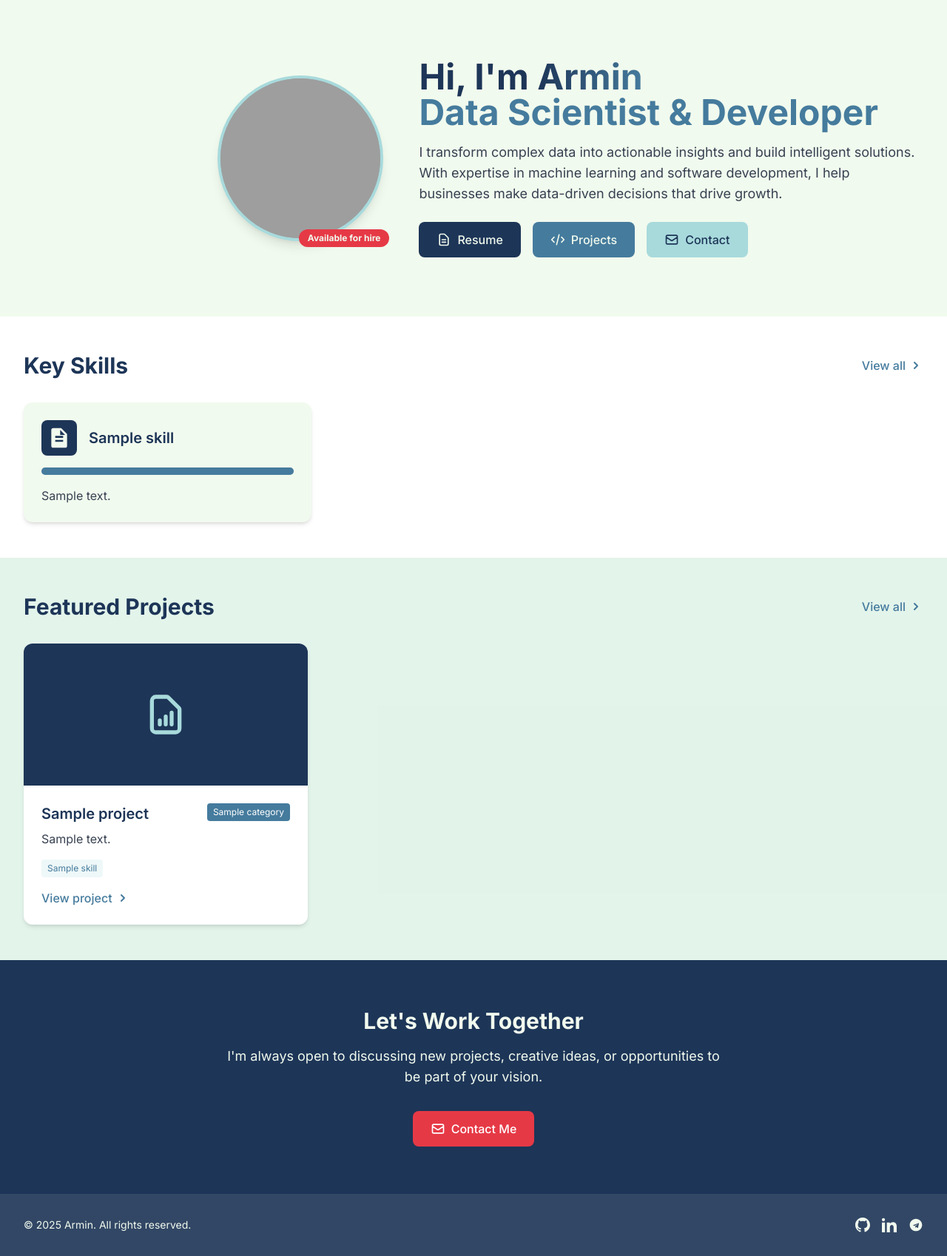
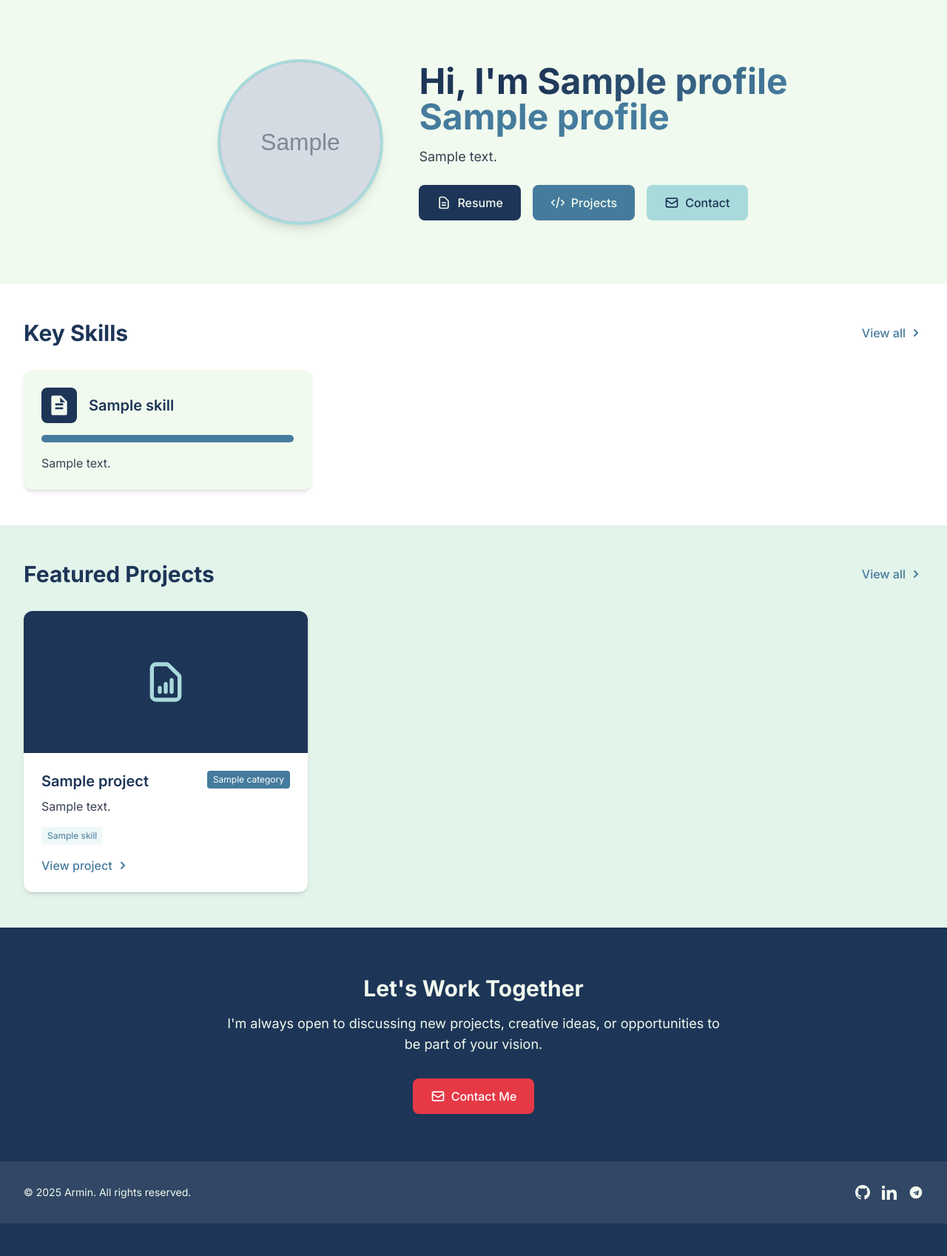
Before and after one commit to armin2080/Portfolio, a Django app: template templates/homepage.html in a window 1280 px wide. Shown: the part 64-1762 px from the top of the page at 74% size. After the commit the page ends 1718 px from the top, so only its background shows below. Run offline with Django 3.2, Linux system fonts and the light colour scheme; the template is opened without the code that fills it: most values are stand-ins (such as "Sample title", 1, 10 or a date in 2020); grey boxes marked "Sample" are stand-in pictures; some libraries are stand-ins or nearby versions; grey boxes are pictures that could not be loaded.

Commit message:
Update homepage template to use dynamic profile picture and info

```diff
--- a/templates/homepage.html
+++ b/templates/homepage.html
@@ -10,27 +10,32 @@
                 <div class="relative">
                     <div
                         class="w-48 h-48 md:w-56 md:h-56 rounded-full overflow-hidden border-4 border-teal shadow-lg profile-image">
-                        <!-- SVG placeholder for profile image -->
-                        <img src="media/img/profile.jpg" alt="Profile Picture" class="w-full h-full object-cover transition-transform duration-300 hover:scale-105">
+                        {% if profile and profile.profile_picture %}
+                            <img src="{{ profile.profile_picture.url }}" alt="Profile Picture" class="w-full h-full object-cover transition-transform duration-300 hover:scale-105">
+                        {% else %}
+                            <img src="/media/img/profile.jpg" alt="Profile Picture" class="w-full h-full object-cover transition-transform duration-300 hover:scale-105">
+                        {% endif %}
                     </div>
+                    {% if profile and profile.available_for_hire %}
                     <div
                         class="absolute -bottom-2 -right-2 bg-red text-cream text-xs font-bold px-3 py-1 rounded-full transition-transform duration-300 hover:scale-105">
                         Available for hire
                     </div>
+                    {% endif %}
                 </div>
             </div>
 
             <!-- Hero Content -->
             <div class="w-full md:w-3/5 md:pl-12">
                 <h1 class="text-3xl md:text-4xl lg:text-5xl font-bold mb-4 text-navy">
-                    Hi, I'm <span class="gradient-text">Armin</span><br>
-                    <span class="text-blue">Data Scientist &amp; Developer</span>
+                    Hi, I'm <span class="gradient-text">{% if profile %}{{ profile.name }}{% else %}Armin{% endif %}</span><br>
+                    <span class="text-blue">{% if profile %}{{ profile.title }}{% else %}Data Scientist &amp; Developer{% endif %}</span>
                 </h1>
 
                 <p class="text-lg text-gray-700 mb-6">
-                    I transform complex data into actionable insights and build intelligent solutions.
+                    {% if profile %}{{ profile.bio }}{% else %}I transform complex data into actionable insights and build intelligent solutions.
                     With expertise in machine learning and software development, I help businesses make
-                    data-driven decisions that drive growth.
+                    data-driven decisions that drive growth.{% endif %}
                 </p>
 
                 <!-- Quick Links -->
```
